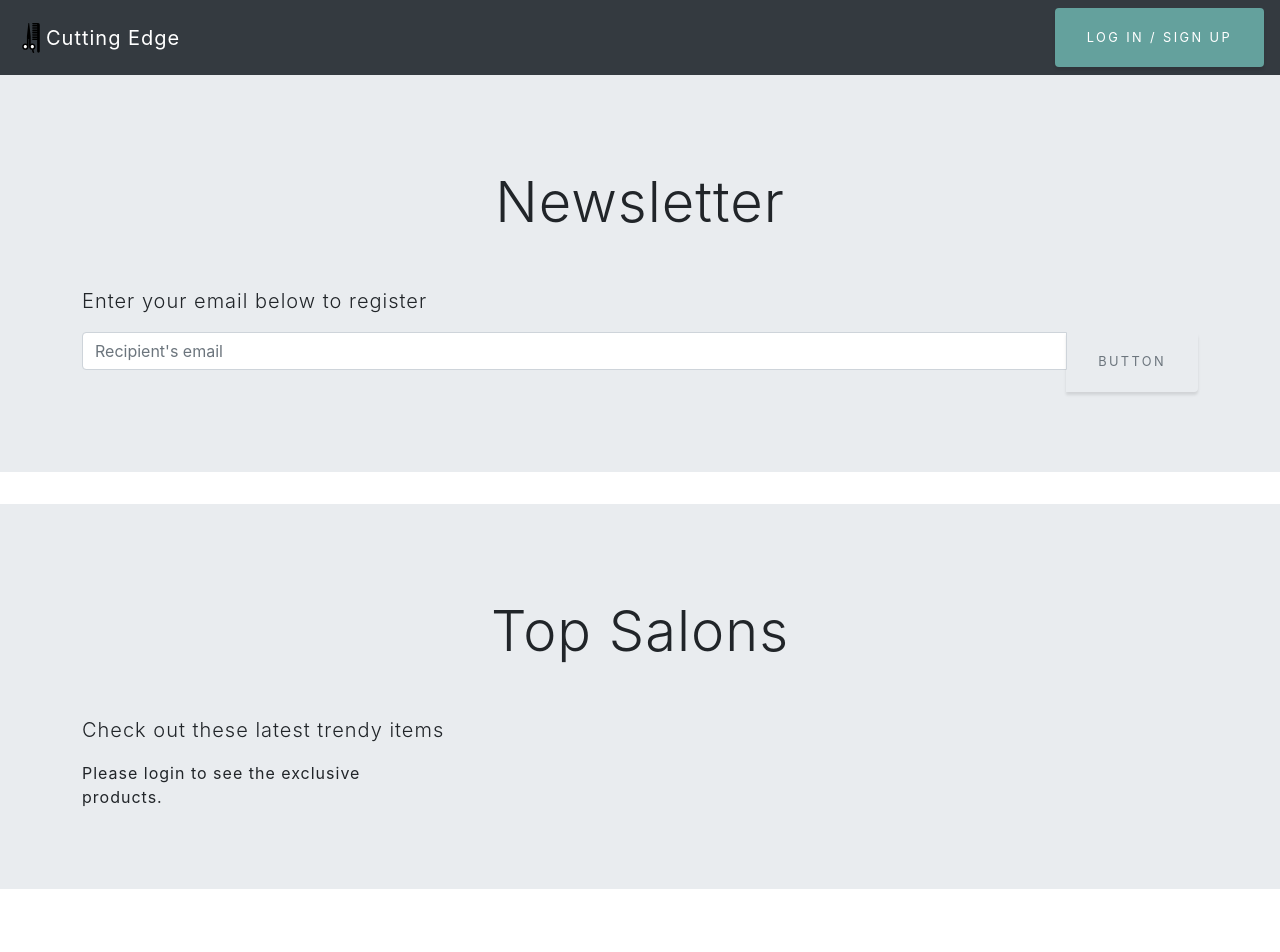
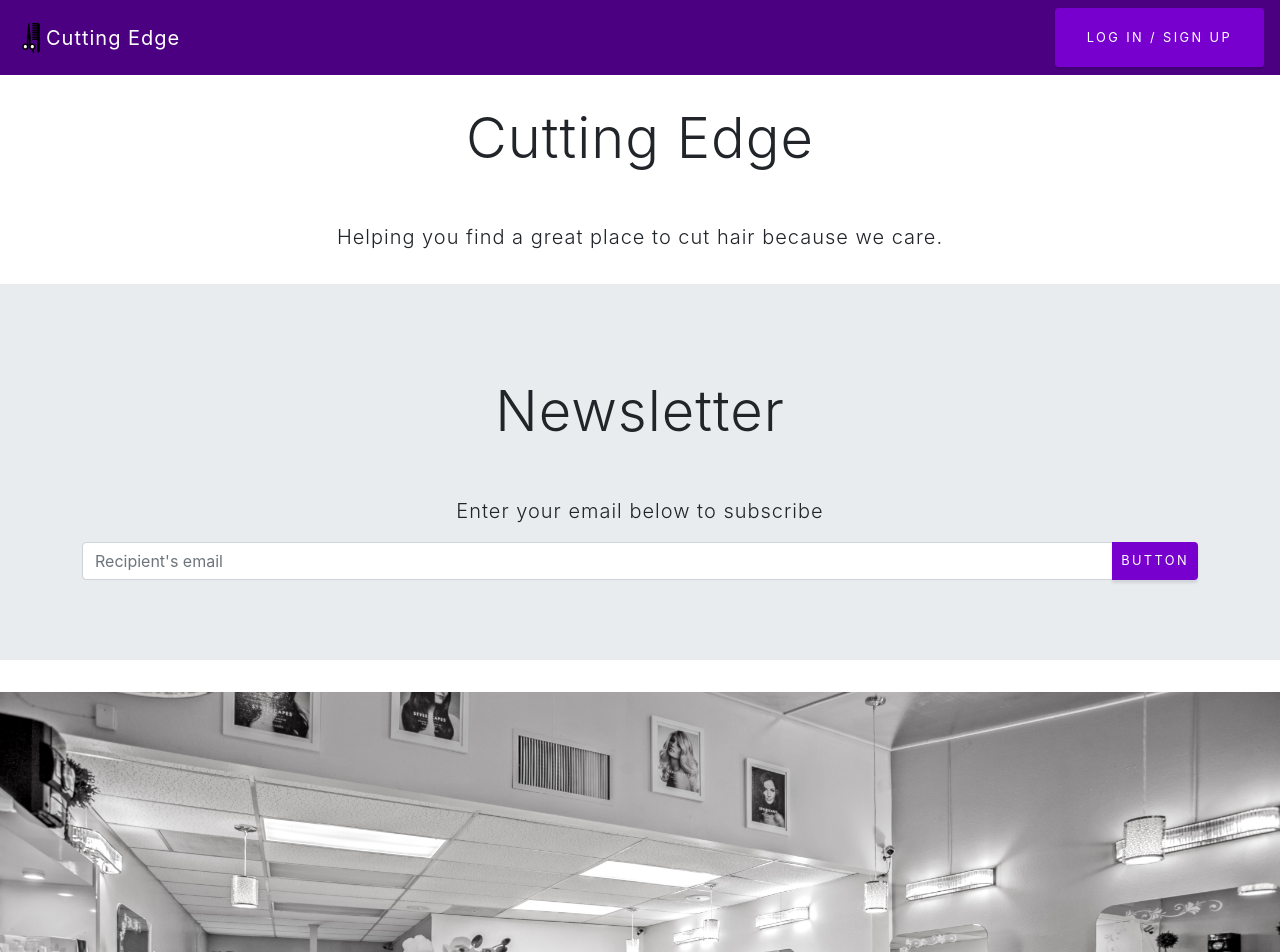
Before and after one commit to sarahzamrik/finalproject-frontend, a React (Create React App) app: page / in a window 1280 px wide. Shown: the top 952 px of the page. Before the commit the page ends 921 px from the top, so only its background shows below. Built offline with nearby package versions, Linux system fonts and the light colour scheme.

Commit message:
updated css components, added an image/title/tagline, and updated texts

```diff
--- a/src/App.css
+++ b/src/App.css
@@ -54,7 +54,7 @@
 }
 
 .App-header {
-  background-color: #282c34;
+  background-color: #4b0082;
   min-height: 100vh;
   display: flex;
   flex-direction: column;
--- /dev/null
+++ b/src/Jumbotron00.js
@@ -0,0 +1,14 @@
+import React from 'react';
+
+const Jumbotron00 = (prop) => {
+  return (
+    <div className="jumbotron00 jumbotron-fluid">
+      <div className="container">
+        <h1 className="display-4">{prop.title}</h1>
+        <p className="lead">{prop.description}</p>
+        {prop.children}
+      </div>
+    </div>
+    );
+}
+export default Jumbotron00
--- a/src/LandingPage.js
+++ b/src/LandingPage.js
@@ -1,13 +1,16 @@
 import React, { useContext, useEffect, useState , Comment} from 'react';
+import { Redirect, Link } from 'react-router-dom';
 import AppContext from './AppContext';
 //import Card from './Card.js';
 import Jumbotron from './Jumbotron.js';
+import Jumbotron00 from './Jumbotron00.js';
 import NavBar from './NavBar.js';
 import NewsletterForm from './NewsletterForm.js';
 import ProductsList from './ProductsList.js';
 import UserAvatar from './UserAvatar.js';
 //import './bootstrap.bundle.min.js';
 import './styles.css';
+import './salon.jpg';
 
 const LandingPage = () => {
 
@@ -39,13 +42,16 @@ const [state, setState] = useState({ products: []});
 return (
     <div>
         <NavBar />
+        <Jumbotron00
+          title="Cutting Edge"
+          description="Helping you find a great place to cut hair because we care.">
+        </Jumbotron00>
         <Jumbotron
           title="Newsletter"
-          description="Enter your email below to register"
-        >
-          <NewsletterForm />
+          description="Enter your email below to subscribe">
+            <NewsletterForm />
         </Jumbotron>
-
+        <img className="image" src={require('./salon.jpg')} />
         <Jumbotron title="Top Salons" description="Check out these latest trendy items">
             <div className="row">
             {
@@ -70,11 +76,12 @@ return (
             {
                 globalState.loggedIn === false &&
                     <div className="col-lg-4 col-sm-6">
-                        <p>Please login to see the exclusive products.</p>
+                        <p className="topSalonsParagraph">Please <Link to="/login">login</Link> to see the exclusive products.</p>
                     </div>
              }
     </div>
     </Jumbotron>
+    <p>© Copyright 2020 Cutting Edge</p>
     </div>
   );
 };
--- a/src/NewsletterForm.js
+++ b/src/NewsletterForm.js
@@ -57,7 +57,7 @@ const NewsletterForm = () => {
             {
                 state.registered &&
                 <div className="alert alert-success" role="alert">
-                    You have successfully registered!
+                    You have successfully subscribed to our Newsletter!
                 </div>
             }
         </div>
```
Also changed, not shown: src/styles.css.
